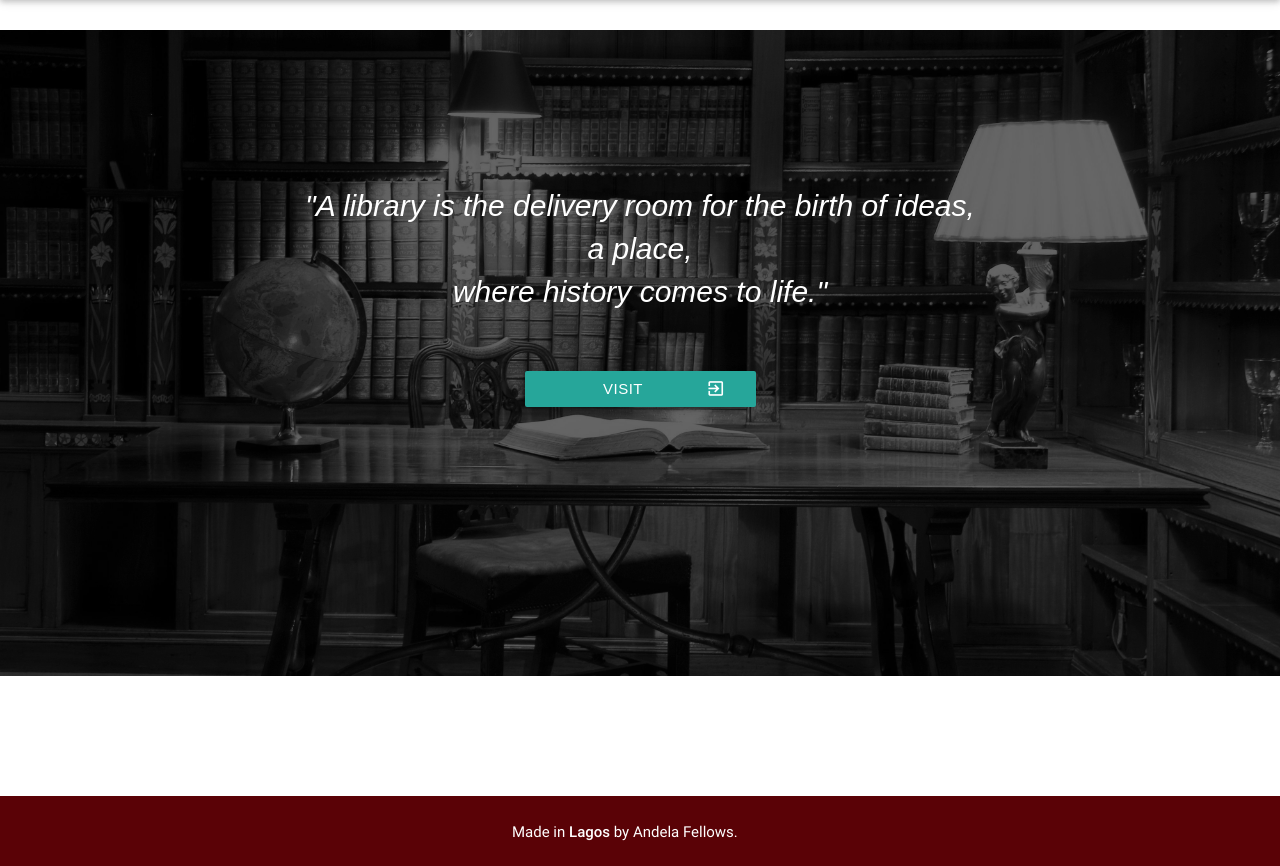
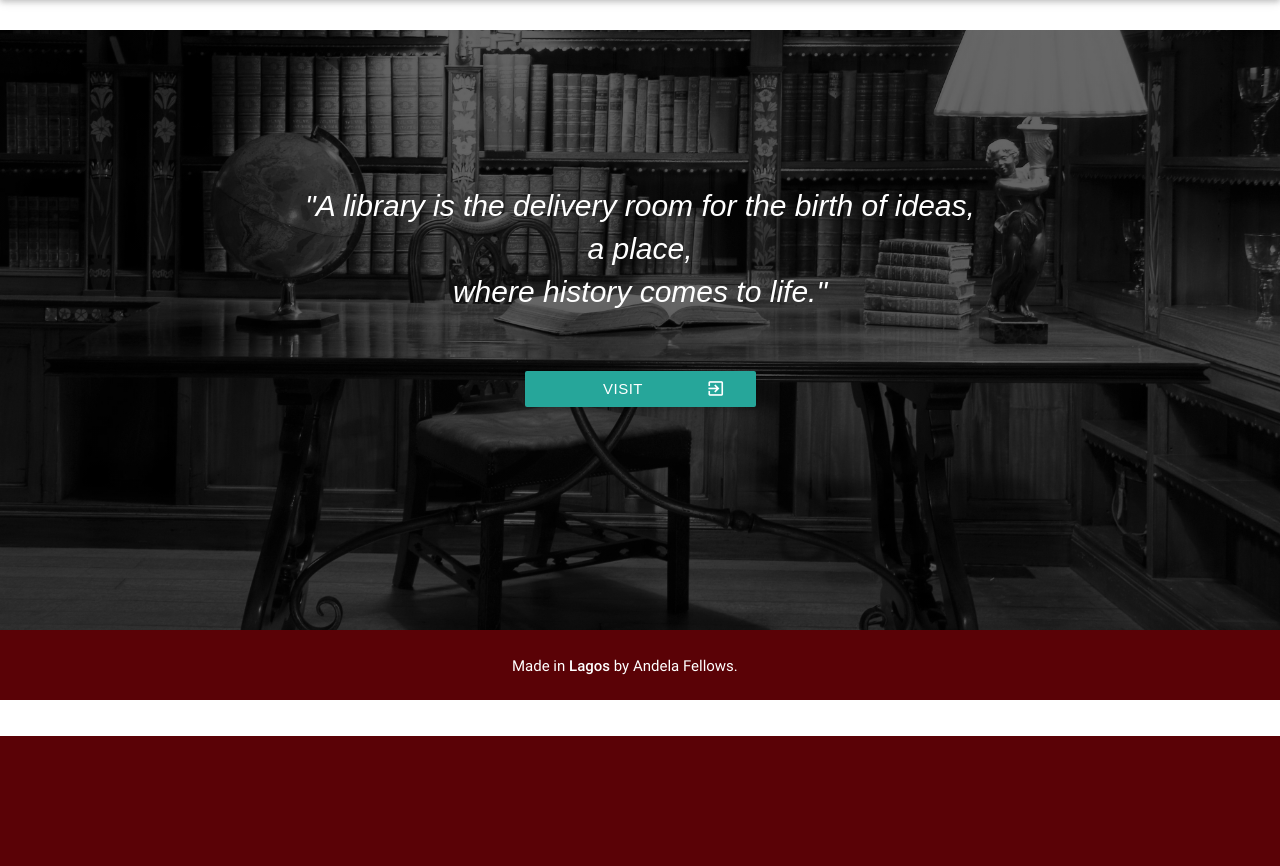
Before and after one commit to andela-gokerayi/Library-app, a Django app: page / in a window 1280 px wide. Shown: the part 64-930 px from the top of the page. After the commit the page ends 800 px from the top, so only its background shows below. Run offline with Django 3.2, Linux system fonts and the light colour scheme; parts of the project's set-up code (start-up, migrations or seed data) failed here and were passed over; some libraries are stand-ins or nearby versions.

Commit message:
Ui cleanup

```diff
--- a/static/styles/style.css
+++ b/static/styles/style.css
@@ -6,6 +6,7 @@ html, body {
 
 .login-card {
    margin-left: 25% !important;
+   height: 600px
 }
 
 .login-card-form {
@@ -130,22 +131,27 @@ nav ul {
   margin-top: 40px;
   margin-left: 75px;
   padding-right: 69px;
+  height: 560px;
+}
+
+.login-page{
+  height: 575px;
 }
 
 .book-add {
   width: 450px;
 }
 
-.home-body {
+#home-content {
   background: linear-gradient(
      rgba(0, 0, 0, 0.6),
      rgba(0, 0, 0, 0.6)
-    ),url('../images/book2.jpg') no-repeat;
+     ),url('../images/book2.jpg') no-repeat center center fixed;
   background-size: cover;
   margin: 0 auto;
   width: 100vw;
   text-align: center;
-    height: 80.8vh;
+  height: 600px;
   font-family: Raleway, sans-serif !important;
 }
 
@@ -351,7 +357,6 @@ select {
 #footer {
   width:100%;
   height:70px;
-  margin-top: 50px;
   position:relative;
   bottom:0;
   left:0;
@@ -397,3 +402,7 @@ select {
    -webkit-appearance: menulist-button;
    height: 50px;
 }
+
+.add-book {
+  height: 900px;
+}
--- a/templates/base.html
+++ b/templates/base.html
@@ -46,7 +46,7 @@
             </nav>
         </header>
             {% block content %}
-                <div id="content">
+                <div id="home-content">
                     <div class="home-body">
                         <p class="flow-text">
                             "A library is the delivery room for the birth of ideas, </br>a place,</br> where history comes to life."
@@ -54,10 +54,10 @@
                         <br />
                         <a class="waves-effect waves-light btn visit" href="{% url 'login' %}"><i class="mdi-action-exit-to-app right"></i>Visit</a>
                     </div>
+                </div>
             {% endblock %}
-                </div>
-        <div id="footer">
             {% block footer %}
+             <div id="footer">
               <footer class="footer">
                 <div class="footer-text">
                   <div class="footer-container">
@@ -65,7 +65,7 @@
                   </div>
                 </div>
               </footer>
-        </div>
+            </div>
             {% endblock %}
     </div>
 
--- a/templates/book_new.html
+++ b/templates/book_new.html
@@ -1,6 +1,6 @@
 {% extends "index.html" %}
 {% block content %}
-<div class="col s12 m3 l12 login-card">
+<div class="col s12 m3 l12 login-card add-book">
     <div class="card add-book-card">
         <div class="card-content">
         <h4>Add Book</h4>
--- a/templates/login.html
+++ b/templates/login.html
@@ -7,8 +7,7 @@
 {% endblock %}
 
 {% block content %}
-  <div class="col s12 m9 l9">
-    <div class="row">
+    <div class="row login-page">
     <div class="col s12 m3 l6 login-card">
         <div class="card login-card-form">
           <div class="card-content black-text">
```
Also changed, not shown: templates/borrow_book.html (+0 -25 lines), apps/book/test/test_unit_view.py (added). Lines whose indentation alone changed are shown as unchanged.
